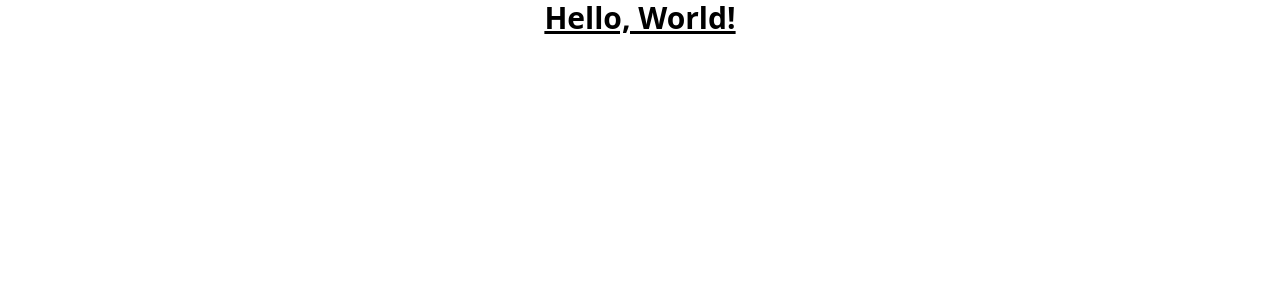
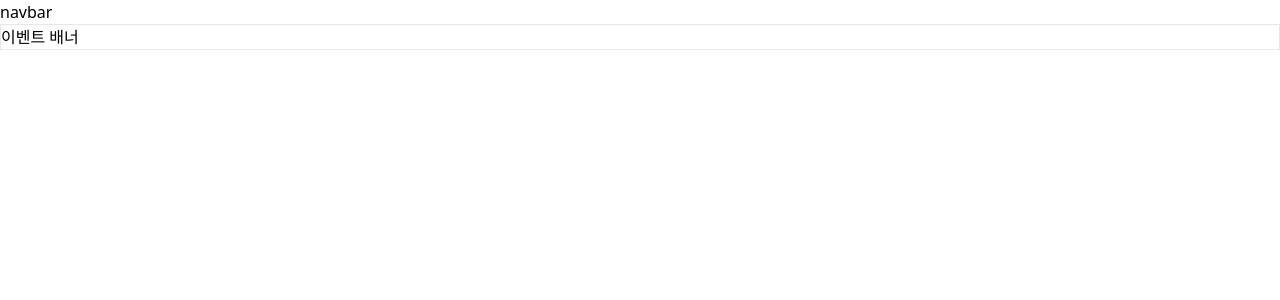
Before and after one commit to wlgks7460/Bobissue, a React (Vite) app in the folder react-project/: page / in a window 1280 px wide. Shown: the top 300 px of the page. Built offline with nearby package versions, Linux system fonts and the light colour scheme.

Commit message:
:sparkles: Feat: 이용자 메인페이지 레이아웃 개발중

```diff
--- /dev/null
+++ b/react-project/src/components/consumer/Navbar.jsx
@@ -0,0 +1,11 @@
+import React from 'react'
+
+const Navbar = () => {
+  return (
+    <div>
+      <h3>navbar</h3>
+    </div>
+  )
+}
+
+export default Navbar
--- a/react-project/src/pages/Home.jsx
+++ /dev/null
@@ -1,12 +0,0 @@
-import React from 'react'
-import Counter from '../components/Counter'
-
-const Home = () => {
-  return (
-    <>
-      <Counter />
-    </>
-  )
-}
-
-export default Home
--- /dev/null
+++ b/react-project/src/pages/conusumer/Home.jsx
@@ -0,0 +1,16 @@
+import React from 'react'
+
+import Navbar from '../../components/consumer/Navbar'
+
+const Home = () => {
+  return (
+    <div>
+      <Navbar />
+      <div className='flex justify-center'>
+        <div className='border w-full'>이벤트 배너</div>
+      </div>
+    </div>
+  )
+}
+
+export default Home
--- a/react-project/src/router/Router.jsx
+++ b/react-project/src/router/Router.jsx
@@ -1,6 +1,6 @@
 import { createBrowserRouter } from 'react-router-dom'
 import App from '../App'
-import Home from '../pages/Home'
+import Home from '../pages/conusumer/Home'
 
 const router = createBrowserRouter([
   {
```
